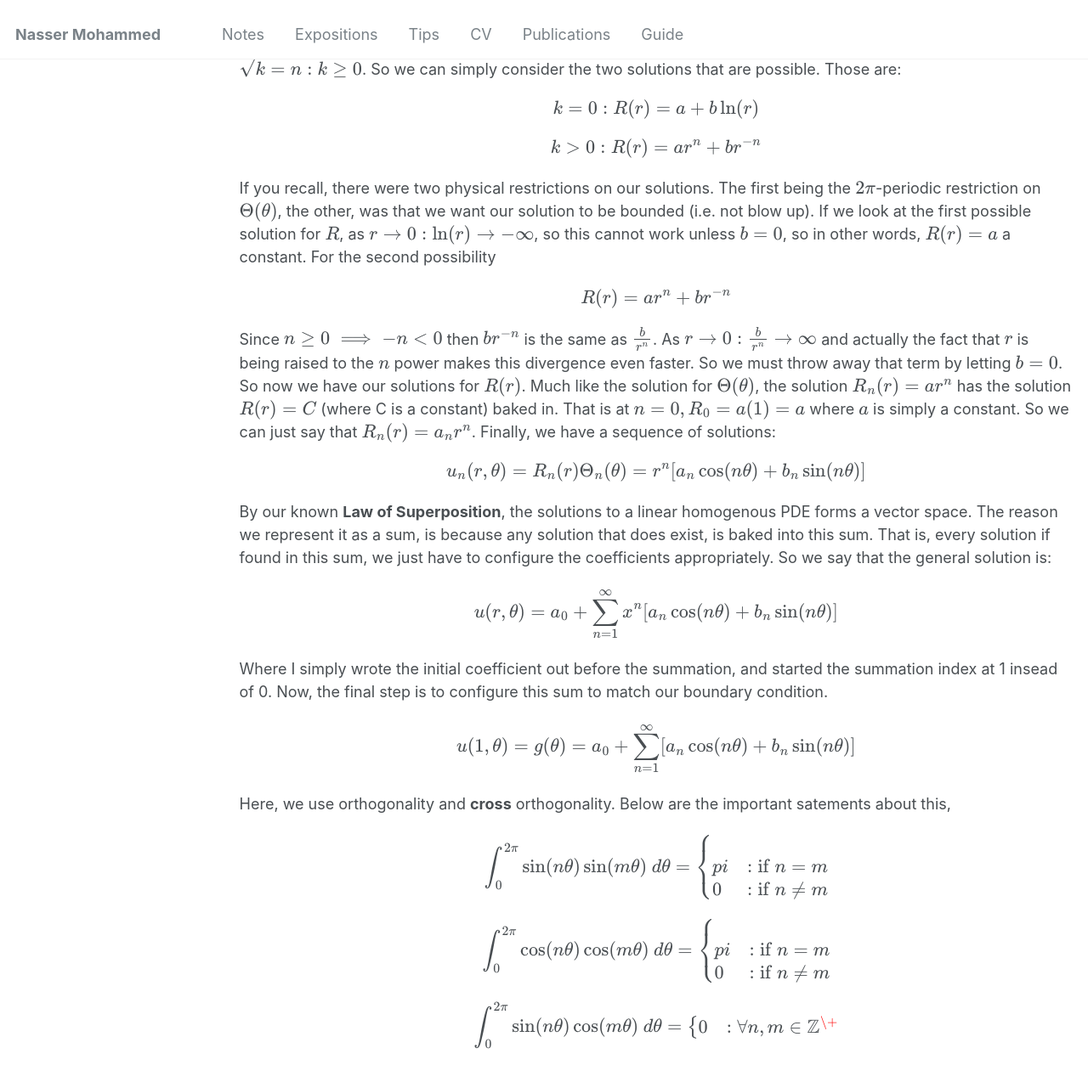
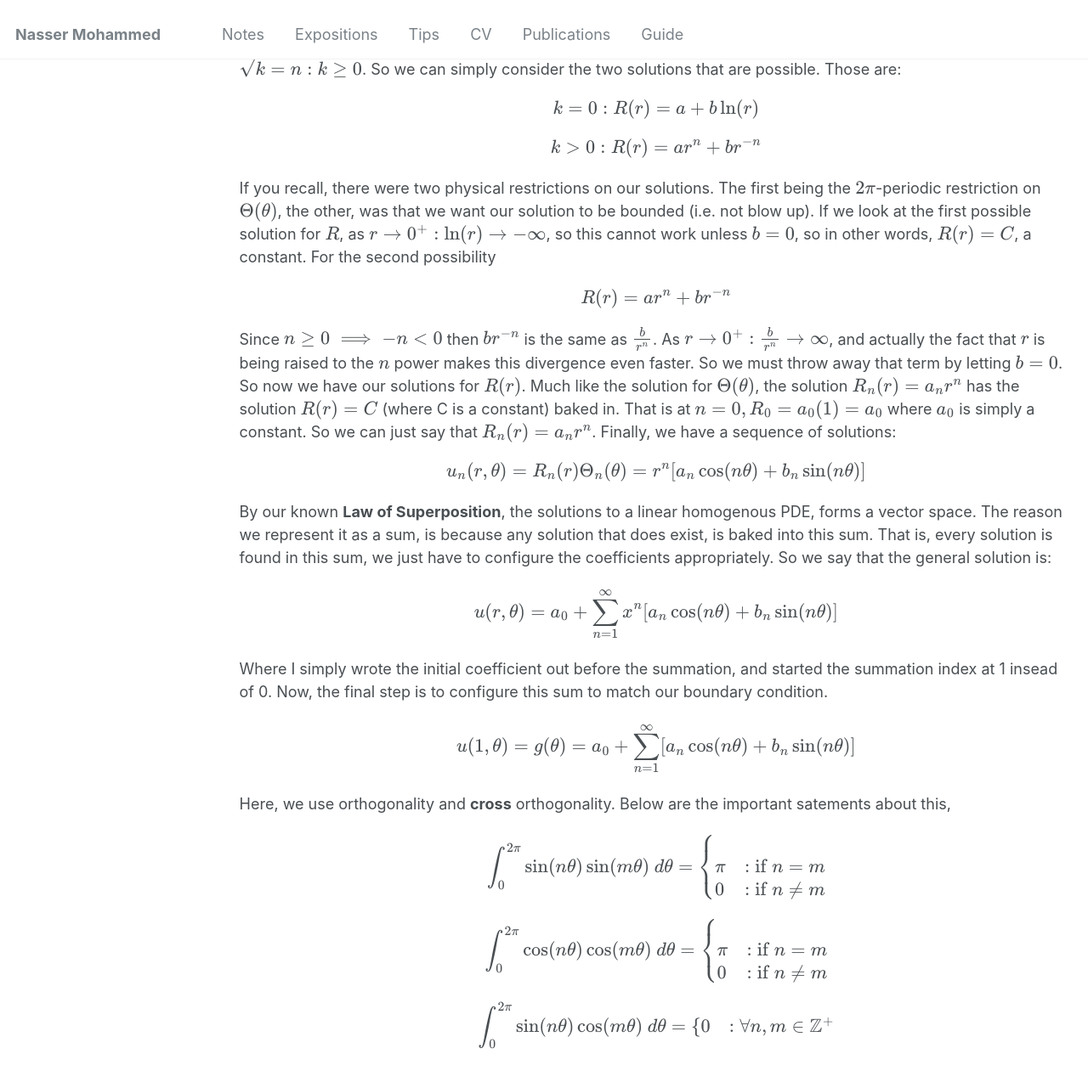
Before and after one commit to Nasser-Mohammed/Nasser-Mohammed.github.io, a Jekyll site: the page built from _pages/notes/pde/laplaceequation.md, in a window 1280 px wide and 1400 px high, scrolled down 9047 px. Shown: the top 1274 px of the window at 85% size. Built offline with Jekyll 4.4.1, drawn with Linux system fonts in a browser that asks for light colours; some of the changed text lies outside the part shown.

Commit message:
Update laplaceequation.md

```diff
--- a/_pages/notes/pde/laplaceequation.md
+++ b/_pages/notes/pde/laplaceequation.md
@@ -161,16 +161,16 @@
 We can pull out and divide out a \\(r^{\gamma}\\) to get
 \\[\gamma^2 - \gamma + \gamma - k = 0\\]
 \\[\gamma^2 - k = 0\\]
-This is the associate **characteristic equation**, solving this will tell us the possible form of the solution. The solution to this equation is
+This is the associated **characteristic equation**, solving this will tell us the possible form of the solution. The solution to this equation is
 \\[\gamma = \sqrt{k}\\]
-Now like the other 2nd order ODE, we have 3 possible solutions depending on the nature of k. However, we know \\(\sqrt{k} = n \: k \ge 0\\). So we can simply consider the two solutions that are possible. Those are:
+Now like the other 2nd order ODE, we have 3 possible solutions depending on the nature of \\(k\\). However, we know \\(\sqrt{k} = n \: k \ge 0\\). So we can simply consider the two solutions that are possible. Those are:
 \\[k = 0\: R(r) = a + b\ln(r)\\]
 \\[k > 0\: R(r) = ar^{n} + br^{-n}\\]
-If you recall, there were two physical restrictions on our solutions. The first being the \\(2\pi\\)-periodic restriction on \\(\Theta(\theta)\\), the other, was that we want our solution to be bounded (i.e. not blow up). If we look at the first possible solution for \\(R\\), as \\(r \rightarrow 0 \: \ln(r) \rightarrow -\infty\\), so this cannot work unless \\(b = 0\\), so in other words, \\(R(r) = a\\) a constant. For the second possibility
+If you recall, there were two physical restrictions on our solutions. The first being the \\(2\pi\\)-periodic restriction on \\(\Theta(\theta)\\), the other, was that we want our solution to be bounded (i.e. not blow up). If we look at the first possible solution for \\(R\\), as \\(r \rightarrow 0^{+} \: \ln(r) \rightarrow -\infty\\), so this cannot work unless \\(b = 0\\), so in other words, \\(R(r) = C\\), a constant. For the second possibility
 \\[R(r) = ar^{n} + br^{-n}\\]
-Since \\(n \ge 0 \implies -n < 0\\) then \\(br^{-n}\\) is the same as \\(\frac{b}{r^n}\\). As \\(r \rightarrow 0 \: \frac{b}{r^n} \rightarrow \infty\\) and actually the fact that \\(r\\) is being raised to the \\(n\\) power makes this divergence even faster. So we must throw away that term by letting \\(b = 0\\). So now we have our solutions for \\(R(r)\\). Much like the solution for \\(\Theta(\theta)\\), the solution \\(R_n(r) = ar^{n}\\) has the solution \\(R(r) = C\\) (where C is a constant) baked in. That is at \\(n = 0, R_0 = a(1) = a\\) where \\(a\\) is simply a constant. So we can just say that \\(R_n(r) = a_nr^n\\). Finally, we have a sequence of solutions:
+Since \\(n \ge 0 \implies -n < 0\\) then \\(br^{-n}\\) is the same as \\(\frac{b}{r^n}\\). As \\(r \rightarrow 0^{+} \: \frac{b}{r^n} \rightarrow \infty\\), and actually the fact that \\(r\\) is being raised to the \\(n\\) power makes this divergence even faster. So we must throw away that term by letting \\(b = 0\\). So now we have our solutions for \\(R(r)\\). Much like the solution for \\(\Theta(\theta)\\), the solution \\(R_n(r) = a_nr^{n}\\) has the solution \\(R(r) = C\\) (where C is a constant) baked in. That is at \\(n = 0, R_0 = a_0(1) = a_0\\) where \\(a_0\\) is simply a constant. So we can just say that \\(R_n(r) = a_nr^n\\). Finally, we have a sequence of solutions:
 \\[u_n(r,\theta) = R_n(r)\Theta_n(\theta) = r^n\[a_n\cos(n\theta)+b_n\sin(n\theta)\]\\]
-By our known **Law of Superposition**, the solutions to a linear homogenous PDE forms a vector space. The reason we represent it as a sum, is because any solution that does exist, is baked into this sum. That is, every solution if found in this sum, we just have to configure the coefficients appropriately. So we say that the general solution is:
+By our known **Law of Superposition**, the solutions to a linear homogenous PDE, forms a vector space. The reason we represent it as a sum, is because any solution that does exist, is baked into this sum. That is, every solution is found in this sum, we just have to configure the coefficients appropriately. So we say that the general solution is:
 \\[u(r,\theta) = a_0 + \sum_{n = 1}^{\infty}x^n\[a_n\cos(n\theta) + b_n\sin(n\theta)\]\\]
 Where I simply wrote the initial coefficient out before the summation, and started the summation index at 1 insead of 0. Now, the final step is to configure this sum to match our boundary condition.
 \\[u(1, \theta) = g(\theta) = a_0 + \sum_{n = 1}^{\infty}\[a_n\cos(n\theta) + b_n\sin(n\theta)\]\\]
@@ -181,7 +181,7 @@
 \begin{align}
 \int_0^{2\pi}{\sin(n \theta) \sin(m \theta) \ d\theta} =
 \begin{cases}
-\\pi &: \text{if } n = m \\
+\\ \pi &: \text{if } n = m \\
 0 &: \text{if } n \neq m
 \end{cases}
 \end{align}
@@ -193,7 +193,7 @@
 \begin{align}
 \int_0^{2\pi}{\cos(n \theta) \cos(m \theta) \ d\theta} =
 \begin{cases}
-\\pi &: \text{if } n = m \\
+\\ \pi &: \text{if } n = m \\
 0 &: \text{if } n \neq m
 \end{cases}
 \end{align}
@@ -205,7 +205,7 @@
 \begin{align}
 \int_0^{2\pi}{\sin(n \theta) \cos(m \theta) \ d\theta} =
 \begin{cases}
-0 &: \forall n,m \in \mathbb{Z}^{\+}
+0 &: \forall n,m \in \mathbb{Z}^{+}
 \end{cases}
 \end{align}
 $$
```
Also changed, not shown: other parts of _pages/notes/pde/laplaceequation.md (+5 -5 lines).
